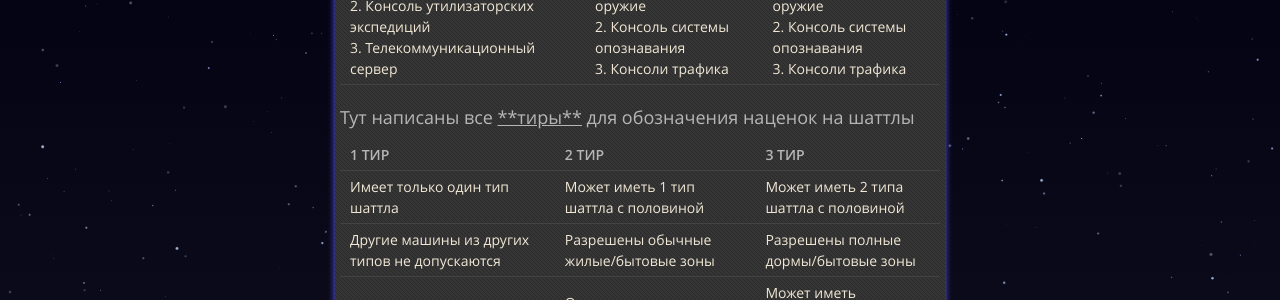
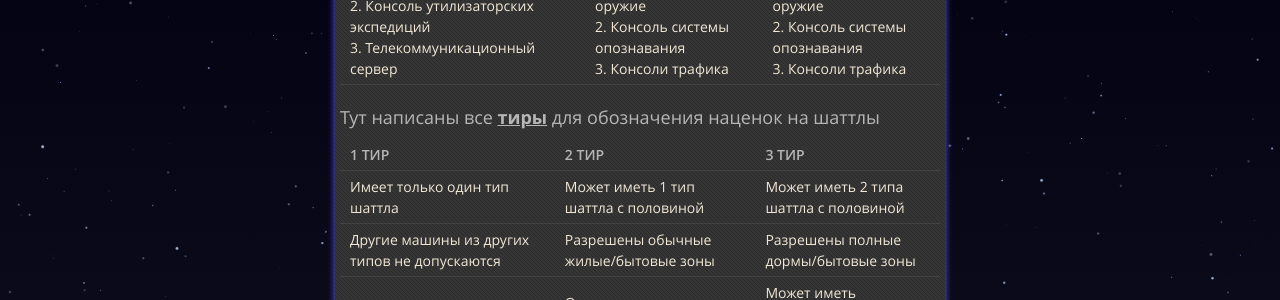
Before and after one commit to lAstronautl/StarHorizon-Mapping, a Jekyll site: the page built from docs/markdown/types-and-tiers.md, in a window 1280 px wide and 900 px high, scrolled down 1052 px. Shown: the part 155-455 px from the top of the window. Built offline with Jekyll 4.4.1, drawn with Linux system fonts in a browser that asks for light colours.

Commit message:
фикс жирного текста

```diff
--- a/docs/markdown/types-and-tiers.md
+++ b/docs/markdown/types-and-tiers.md
@@ -4,7 +4,6 @@ title: Типы и тиры
 ---
 # Типы и тиры
 ### Тут описаны все типы шаттлов и что на них может быть для понимания
-
 
 <div style="overflow-x:auto;">
     <table style="width:100%; border-collapse: collapse;">
@@ -131,7 +130,7 @@ title: Типы и тиры
   </table>
 </div>
 
-### Тут написаны все <u>**тиры**</u> для обозначения наценок на шаттлы
+### Тут написаны все **<u>тиры</u>** для обозначения наценок на шаттлы
 
 <div style="overflow-x:auto;">
 <table style="width:100%; border-collapse: collapse;">
@@ -169,8 +168,6 @@ title: Типы и тиры
 
 ### Пример: Баржа
 
-
-
 <div style="overflow-x:auto;">
 <table style="width:100%; border-collapse: collapse;">
 <tbody>
```
